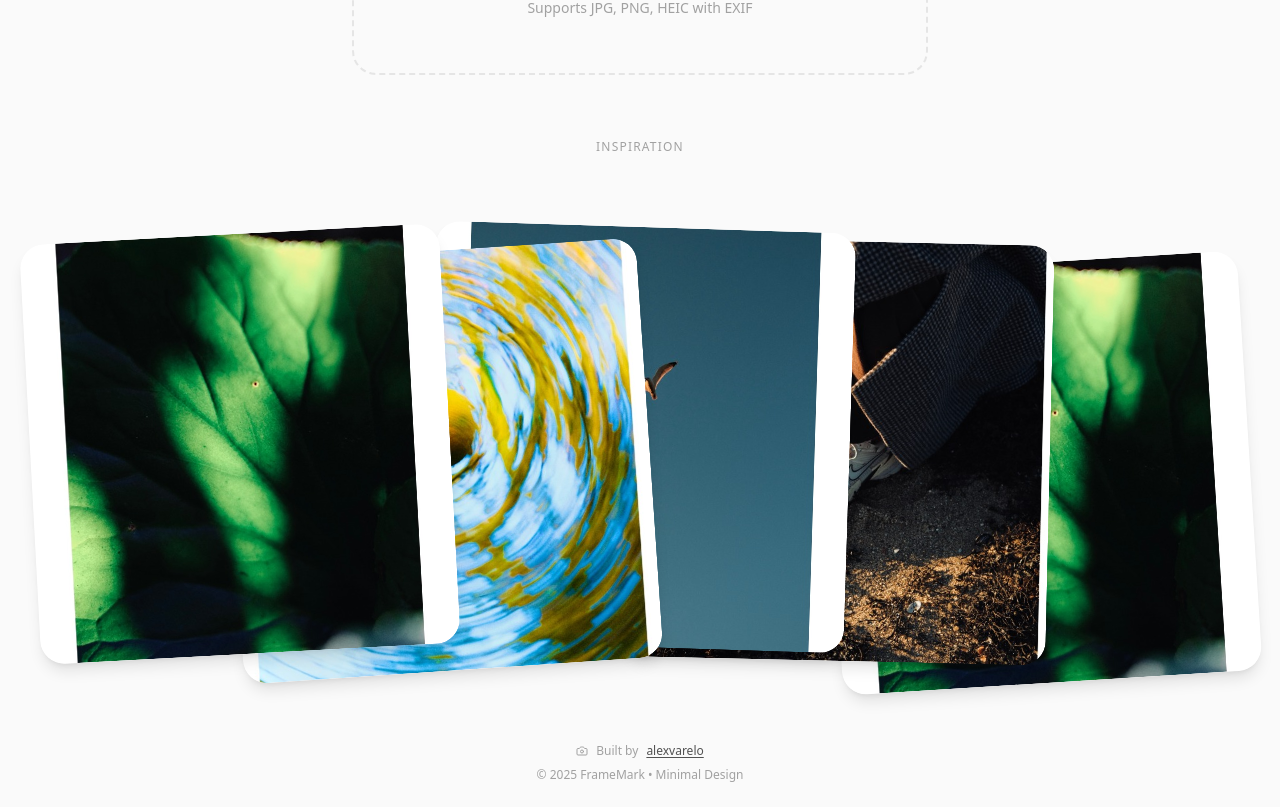
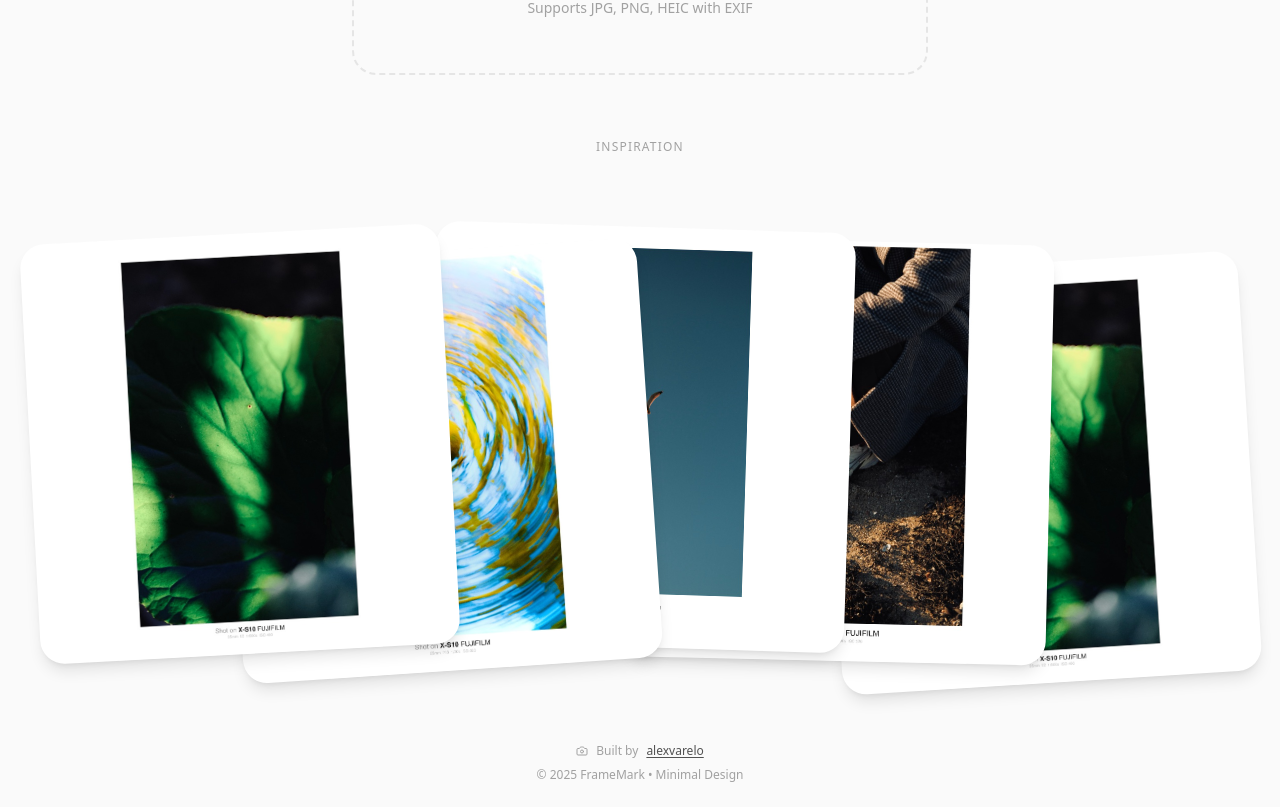
Before and after one commit to alexvarelo/FrameMark, a React (Vite) app: page / in a window 1280 px wide. Shown: the part 415-1222 px from the top of the page. Built offline with nearby package versions, Linux system fonts and the light colour scheme.

Commit message:
revert to object-contain to show full images

```diff
--- a/src/components/ui/gallery.tsx
+++ b/src/components/ui/gallery.tsx
@@ -238,9 +238,9 @@ export const Photo = ({
             draggable={false}
             tabIndex={0}
         >
-            <div className="relative h-full w-full overflow-hidden rounded-3xl shadow-lg">
+            <div className="relative h-full w-full overflow-hidden rounded-3xl shadow-lg bg-white">
                 <img
-                    className="rounded-3xl w-full h-full object-cover"
+                    className="rounded-3xl w-full h-full object-contain"
                     src={src}
                     alt={alt}
                     draggable={false}
```
